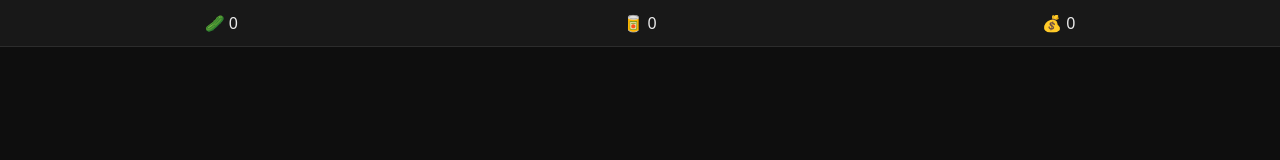
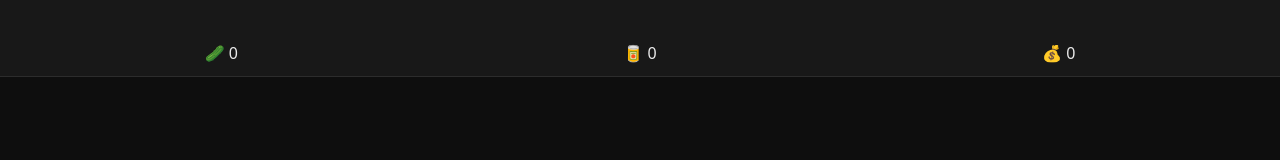
Before and after one commit to yaso09/cucumber_clicker, a plain HTML site: page index.html in a window 1280 px wide. Shown: the top 160 px of the page. Drawn offline with Linux system fonts and the light colour scheme.

Commit message:
Update index.html

```diff
--- a/index.html
+++ b/index.html
@@ -22,6 +22,7 @@ header{
   display:flex;
   justify-content:space-around;
   padding:12px;
+  padding-top: 2.6rem;
   background:var(--panel);
   border-bottom:1px solid var(--border);
 }
```
